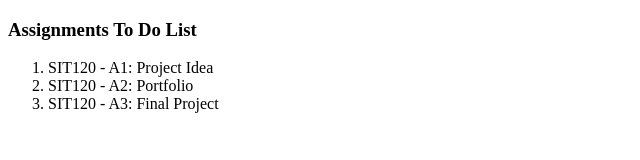
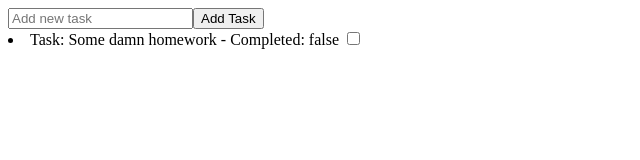
Before and after one commit to PerryRose/SIT120Week1Tasks, a plain HTML site: page Task 4/index.html in a window 1280 px wide. Shown: the whole page, without its empty margins (0-640 px from the left). Drawn offline with nearby package versions, Linux system fonts and the light colour scheme.

Commit message:
Updated task 4

```diff
--- a/Task 4/app.js
+++ b/Task 4/app.js
@@ -1,15 +1,25 @@
-Vue.component('todo-item', {
-    props: ['todo'],
-    template: '<li>{{ todo.class }} - A{{ todo.id + 1 }}: {{ todo.assignment }}</li>'
-  })
-
-  var app = new Vue({
-    el: '#todo-app',
-    data: {
-      assignmentsToDo: [
-        { id: 0, class: "SIT120", assignment: 'Project Idea' },
-        { id: 1, class: "SIT120", assignment: 'Portfolio' },
-        { id: 2, class: "SIT120", assignment: 'Final Project' }
+const todoList = {
+  data() {
+    return {
+      newTodo: '',
+      todoList: [
+        { todo: 'Some damn homework', completed: false }
       ]
     }
-  })
+  },
+  methods: {
+    addTask() {
+      this.todoList.push({todo: this.newTodo, completed: false});
+      this.newTodo = '';
+    }
+  }
+}
+
+const app = Vue.createApp(todoList);
+
+app.component('todo-item', {
+  props: ['todo'],
+  template: `<li>Task: {{ todo.todo }} - Completed: {{ todo.completed }} <input type="checkbox" v-model="todo.completed"></li>`
+});
+
+app.mount('#todo-task')
--- a/Task 4/index.html
+++ b/Task 4/index.html
@@ -7,17 +7,18 @@
     <title>Document</title>
 </head>
 <body>
-    <h3>Assignments To Do List</h3>
-    <div id="todo-app">
-        <ol>
-          <todo-item
-            v-for="assignment in assignmentsToDo"
-            v-bind:todo="assignment"
-            v-bind:key="assignment.id"
-          ></todo-item>
-        </ol>
-      </div>
+
+  <div id="todo-task">
+    <input placeholder="Add new task" v-model="newTodo">
+    <button @click="addTask">Add Task</button>
+      <todo-item
+        v-for="todo in todoList"
+        v-bind:todo="todo"
+      ></todo-item>
+    </li>
+  </div>
+
 </body>
-<script src="https://cdn.jsdelivr.net/npm/vue@2"></script>
+<script src="https://unpkg.com/vue@next"></script>
 <script src="app.js"></script>
 </html>
```
